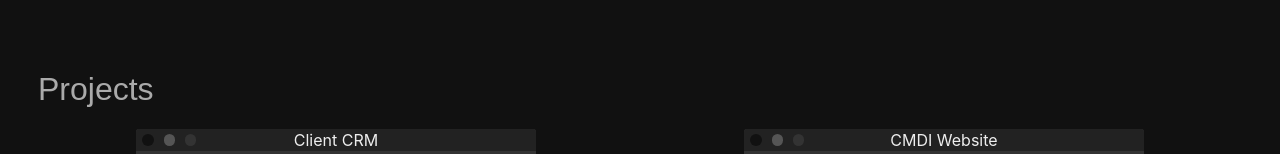
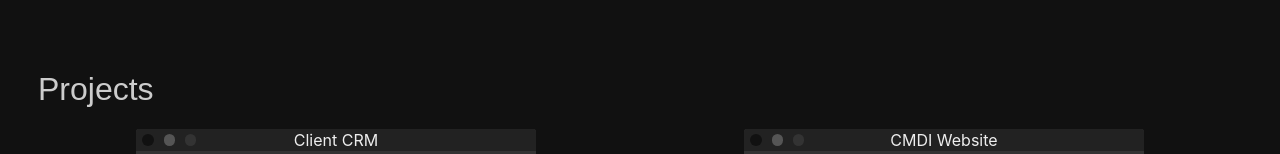
Before and after one commit to joecaro/portfolio, a Next.js app: page / in a window 1280 px wide. Shown: the part 443-597 px from the top of the page. Built offline with nearby package versions, Linux system fonts and the light colour scheme; grey boxes are pictures that could not be loaded.

Commit message:
dark mode color

```diff
--- a/components/styles/ButtonLink.js
+++ b/components/styles/ButtonLink.js
@@ -6,7 +6,7 @@ const ButtonLink = styled.button`
   font-size: 2rem;
   font-weight: 400;
   z-index: 2;
-  color: ${({ isDarkMode }) => (isDarkMode ? "#aaa" : "#222")};
+  color: ${({ isDarkMode }) => (isDarkMode ? "#ccc" : "#222")};
 
   :hover {
     cursor: pointer;
```
